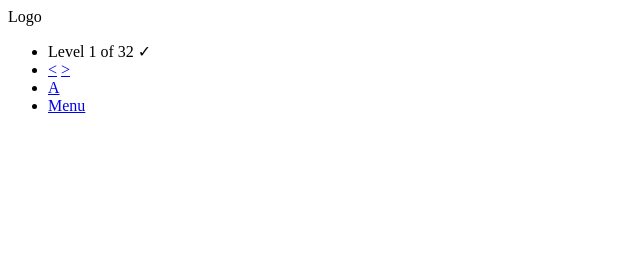
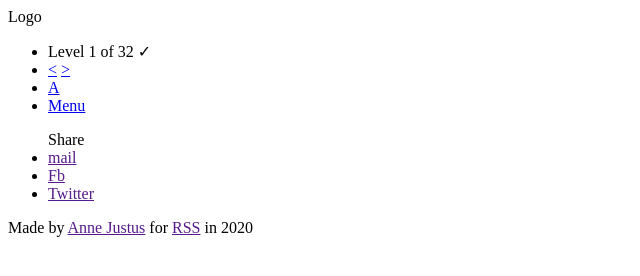
Before and after one commit to Iogsotot/css_game, a plain HTML site: page rs-css/index.html in a window 1280 px wide. Shown: the whole page, without its empty margins (0-640 px from the left). Drawn offline with Linux system fonts and the light colour scheme.

Commit message:
feat: add HTML for footer

```diff
--- a/rs-css/index.html
+++ b/rs-css/index.html
@@ -31,8 +31,23 @@
           <a href="#" class="burger levels-list">Menu</a>
         </li>
       </ul>
-
     </nav>
   </header>
+  <main>
+
+  </main>
+  <footer>
+    <div class="social social-block">
+      <ul class="social__list">
+        Share
+        <li class="social__item"><a href="" class="social__link link">mail</a></li>
+        <li class="social__item"><a href="" class="social__link link">Fb</a></li>
+        <li class="social__item"><a href="" class="social__link link">Twitter</a></li>
+      </ul>
+    </div>
+    <div class="copyright">
+      Made by <a href="" class="copyright__link link">Anne Justus</a>  for <a href="" class="copyright__link link">RSS</a> in 2020
+    </div>
+  </footer>
 </body>
 </html>
```
